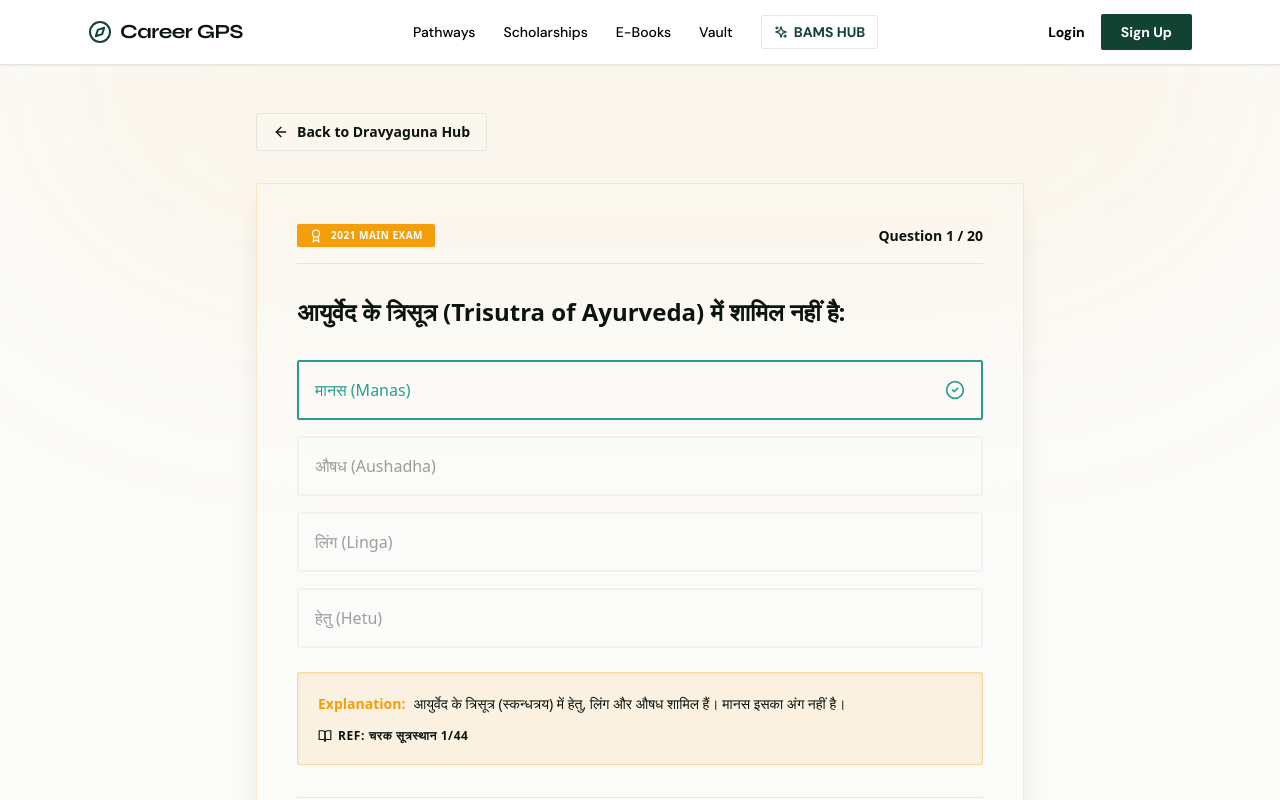
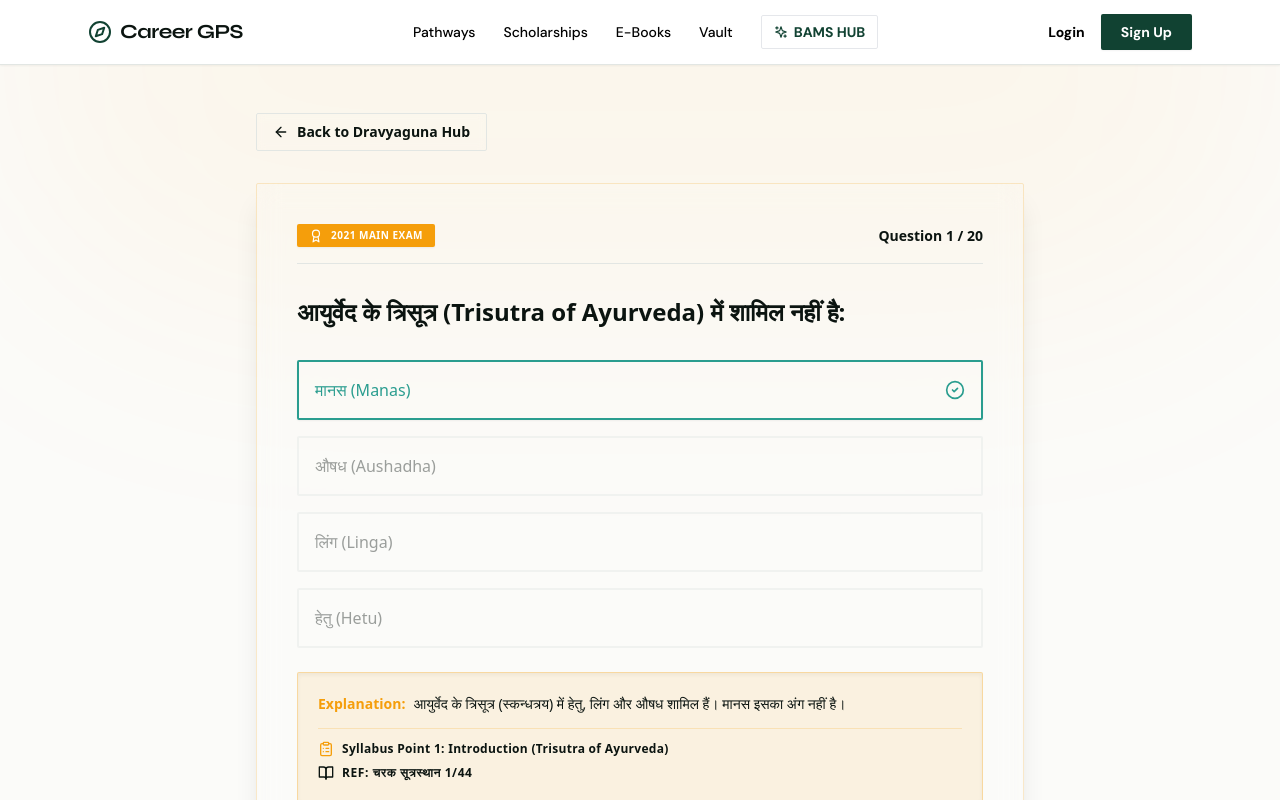
Before and after one commit to SahilDhinwa/Career-gps2.0, a Next.js app: page /mcq-practice/dravyaguna/paper-1/batch-2021 in a window 1280 px wide. Both pictures are taken after a click on the button "मानस (Manas)". Shown: the top 800 px of the page. Built offline with nearby package versions, Linux system fonts and the light colour scheme; no server answers.

Commit message:
Update questions with additional references and explanations
Added new references and explanations for questions in the Batch 2021 test.

```diff
--- a/app/mcq-practice/dravyaguna/paper-1/batch-2021/page.tsx
+++ b/app/mcq-practice/dravyaguna/paper-1/batch-2021/page.tsx
@@ -2,7 +2,7 @@
 
 import { useState } from "react";
 import Link from "next/link";
-import { ArrowLeft, ArrowRight, CheckCircle2, XCircle, RefreshCcw, Award, BookOpen } from "lucide-react";
+import { ArrowLeft, ArrowRight, CheckCircle2, XCircle, RefreshCcw, Award, BookOpen, ClipboardList } from "lucide-react";
 
 const BATCH_2021_QUESTIONS = [
   {
@@ -10,121 +10,148 @@ const BATCH_2021_QUESTIONS = [
     options: ["मानस (Manas)", "औषध (Aushadha)", "लिंग (Linga)", "हेतु (Hetu)"],
     correctAnswerIndex: 0,
     explanation: "आयुर्वेद के त्रिसूत्र (स्कन्धत्रय) में हेतु, लिंग और औषध शामिल हैं। मानस इसका अंग नहीं है।",
-    reference: "चरक सूत्रस्थान 1/44"
+    reference: "चरक सूत्रस्थान 1/44",
+    ncismRef: "Syllabus Point 1: Introduction (Trisutra of Ayurveda)"
   },
-  {
-    questionText: "निम्न में से 'स्वस्थानाहित' (Swasthahit) द्रव्य किस प्रकार का वर्गीकरण है?",
+    {
+    questionText: "निम्न में से 'स्वस्थहित' (Swasthahit) द्रव्य किस प्रकार का वर्गीकरण है?",
     options: ["प्रयोगभेद (Prayogabhed)", "उत्पत्तिभेद (Utpattibhed)", "प्रभावभेद (Prabhavabheda)", "योनिभेद (Yonibhed)"],
-    correctAnswerIndex: 0,
-    explanation: "प्रयोग (उपयोग) के आधार पर द्रव्य के दो भेद होते हैं - स्वस्थानाहित (स्वास्थ्य रक्षक) और व्याधिप्रणुत् (रोग नाशक)।"
+    correctAnswerIndex: 2,
+    explanation: "आचार्य चरक (सूत्रस्थान 1/67) के अनुसार प्रभाव (Action) के आधार पर द्रव्य के तीन भेद हैं: 1. दोषप्रशमन, 2. धातुप्रदूषण और 3. स्वस्थहित। अतः यह प्रभावभेद है।",
+    reference: "चरक सूत्रस्थान 1/67",
+    ncismRef: "Syllabus Point 2: Dravya (Classification based on Prabhava)"
   },
   {
     questionText: "दवा की प्राथमिक क्रिया के अप्रत्यक्ष परिणाम (Indirect consequences of a primary action of the drug) को कहा जाता है:",
-    options: ["द्वितीयक प्रभाव (Secondary Effects)", "अतिसंवेदनशीलता (Hypersensitivity)", "मुग्धाता (Idiosyncrasy)", "दुष्प्रभाव (Side Effects)"],
+    options: ["द्वितीयक प्रभाव (Secondary Effects)", "अतिसंवेदनशीलता (Hypersensitivity)", "मुग्धाता / गुप्ता [Misprint] (Idiosyncrasy)", "दुष्प्रभाव (Side Effects)"],
     correctAnswerIndex: 0,
-    explanation: "औषधि का जो सीधा असर होता है उसे Primary action कहते हैं, और उस क्रिया के फलस्वरूप जो दूसरा प्रभाव उत्पन्न होता है उसे Secondary effect कहते हैं।"
+    explanation: "औषधि का जो सीधा असर होता है उसे Primary action कहते हैं, और उस क्रिया के फलस्वरूप जो दूसरा प्रभाव उत्पन्न होता है उसे Secondary effect कहते हैं। (नोट: यूनिवर्सिटी पेपर में 'Idiosyncrasy' का हिंदी अनुवाद गलती से 'गुप्ता' छपा है!)",
+    ncismRef: "Syllabus Point 10.2: Modern Pharmacology (Adverse Drug Reactions)"
   },
   {
     questionText: "वातव्याधि में लाभकारी गुण (Beneficial Gunas in Vatavyadhi):",
     options: ["स्निग्ध और उष्ण (Snigdha & Ushna)", "लघु और शीत (Laghu & Sheeta)", "रुक्ष और शीत (Ruksha & Sheeta)", "रुक्ष और लघु (Ruksha & Laghu)"],
     correctAnswerIndex: 0,
-    explanation: "वात दोष मुख्य रूप से रुक्ष और शीत होता है। अतः इसके शमन के लिए विपरीत गुण- स्निग्ध और उष्ण अत्यंत लाभकारी होते हैं।"
+    explanation: "वात दोष मुख्य रूप से रुक्ष और शीत होता है। अतः इसके शमन के लिए विपरीत गुण- स्निग्ध और उष्ण अत्यंत लाभकारी होते हैं।",
+    ncismRef: "Syllabus Point 3: Guna (Clinical Application of Gurvadi Gunas)"
   },
   {
     questionText: "रुक्ष, शीत और लघु गुण निम्नलिखित में से किस रस में मौजूद हैं?",
     options: ["लवण (Lavana)", "तिक्त (Tikta)", "मधुर (Madhura)", "अम्ल (Amla)"],
     correctAnswerIndex: 1,
-    explanation: "तिक्त रस में वायु और आकाश महाभूत की प्रधानता होती है, जिसके कारण यह रुक्ष, शीत और लघु गुणों से युक्त होता है।"
+    explanation: "तिक्त रस में वायु और आकाश महाभूत की प्रधानता होती है, जिसके कारण यह रुक्ष, शीत और लघु गुणों से युक्त होता है।",
+    ncismRef: "Syllabus Point 4: Rasa (Panchabhautik Sangathana)"
   },
   {
     questionText: "डेटा उपयोग की प्रक्रिया (The process of data utilization) को किस नाम से जाना जाता है?",
     options: ["डेटा प्लान (Data Plan)", "डेटा माइनिंग (Data Mining)", "रिसर्च (Research)", "स्टैटिस्टिक्स (Statistics)"],
     correctAnswerIndex: 1,
-    explanation: "बड़े डेटासेट्स में से उपयोगी पैटर्न और जानकारी निकालने की प्रक्रिया को डेटा माइनिंग (Data Mining) कहा जाता है।"
+    explanation: "बड़े डेटासेट्स में से उपयोगी पैटर्न और जानकारी निकालने की प्रक्रिया को डेटा माइनिंग (Data Mining) कहा जाता है।",
+    ncismRef: "Syllabus Point 11: Basics of Bioinformatics & Data Utilization"
   },
   {
     questionText: "कटु विपाक (Katu Vipak) है:",
     options: ["वातवर्धक (Vata Vardhak)", "कफवर्धक (Kapha Vardhak)", "पित्तशामक (Pitta Shamak)", "वातशामक (Vata Shamak)"],
     correctAnswerIndex: 0,
-    explanation: "कटु विपाक वात दोष को बढ़ाता है, कफ को घटाता है और मलमूत्र को बांधने (बद्धविट्क) का कार्य करता है।"
+    explanation: "कटु विपाक वात दोष को बढ़ाता है, कफ को घटाता है और मलमूत्र को बांधने (बद्धविट्क) का कार्य करता है।",
+    ncismRef: "Syllabus Point 5: Vipaka (Lakshana & Karma)"
   },
   {
     questionText: "'येन कुर्वन्ति तत्' (Yena Kurvanti Tat) का तात्पर्य है:",
     options: ["विपाक (Vipak)", "कर्म (Karma)", "प्रभाव (Prabhav)", "वीर्य (Virya)"],
     correctAnswerIndex: 3,
-    explanation: "\"येन कुर्वन्ति तद् वीर्यम्\" - जिसके द्वारा औषध अपना कार्य (कर्म) करती है, उस शक्ति को वीर्य कहते हैं।"
+    explanation: "\"येन कुर्वन्ति तद् वीर्यम्\" - जिसके द्वारा औषध अपना कार्य (कर्म) करती है, उस शक्ति को वीर्य कहते हैं।",
+    reference: "चरक सूत्रस्थान 26/65",
+    ncismRef: "Syllabus Point 6: Virya (Definition)"
   },
   {
     questionText: "लवण रस द्रव्य में _____ वीर्य होगा (Lavan Rasa Dravya will have ______ Virya):",
     options: ["रुक्ष (Ruksha)", "उष्ण (Ushna)", "द्रव (Drava)", "शीत (Sheeta)"],
     correctAnswerIndex: 1,
-    explanation: "लवण रस में जल और अग्नि महाभूत की प्रधानता होती है, अतः इसका वीर्य उष्ण (Ushna) होता है।"
+    explanation: "लवण रस में जल और अग्नि महाभूत की प्रधानता होती है, अतः इसका वीर्य उष्ण (Ushna) होता है।",
+    ncismRef: "Syllabus Point 6: Virya (Relationship between Rasa and Virya)"
   },
   {
     questionText: "'यत् कुर्वन्ति तत्' (Yat Kurvanti Tat) का तात्पर्य है:",
     options: ["काल (Kala)", "कर्म (Karma)", "अधिकरण (Adhikaran)", "वीर्य (Virya)"],
     correctAnswerIndex: 1,
-    explanation: "\"यत् कुर्वन्ति तत् कर्म\" - औषध जो कार्य या चेष्टा करती है, उसे कर्म कहा जाता है।"
+    explanation: "\"यत् कुर्वन्ति तत् कर्म\" - औषध जो कार्य या चेष्टा करती है, उसे कर्म कहा जाता है।",
+    reference: "चरक सूत्रस्थान 26/65",
+    ncismRef: "Syllabus Point 8: Karma (Definition)"
   },
   {
     questionText: "नेटवर्क फार्माकोलॉजी की अवधारणा (Concept of Network Pharmacology) किसके द्वारा प्रस्तावित की गई थी?",
     options: ["हॉपकिंस (Hopkins)", "एडवर्ड (Edward)", "किंग्स्टन (Kingston)", "चार्ल्स (Charles)"],
     correctAnswerIndex: 0,
-    explanation: "नेटवर्क फार्माकोलॉजी (Network Pharmacology) शब्द पहली बार 2007 में एंड्रयू एल. हॉपकिंस (Andrew L. Hopkins) द्वारा प्रस्तावित किया गया था।"
+    explanation: "नेटवर्क फार्माकोलॉजी (Network Pharmacology) शब्द पहली बार 2007 में एंड्रयू एल. हॉपकिंस (Andrew L. Hopkins) द्वारा प्रस्तावित किया गया था।",
+    ncismRef: "Syllabus Point 11: Network Pharmacology"
   },
   {
     questionText: "मरीच _____ का घटक नहीं है (Marich is not member of):",
-    options: ["षडूषण (Shadooshana)", "त्रिकटु (Trikatu)", "पंचकोल (Panchakola)", "चतुरषण (Chaturashan)"],
+    options: ["षडूषण (Shadushana)", "त्रिकटु (Trikatu)", "पंचकोल (Panchakola)", "चतुरुषण (Chaturushana)"],
     correctAnswerIndex: 2,
-    explanation: "पंचकोल में पिप्पली, पिप्पलीमूल, चव्य, चित्रक और शुण्ठी आते हैं। इसमें मरीच (काली मिर्च) शामिल नहीं है।"
+    explanation: "पंचकोल में पिप्पली, पिप्पलीमूल, चव्य, चित्रक और शुण्ठी आते हैं। इसमें मरीच (काली मिर्च) शामिल नहीं है।",
+    reference: "शार्ङ्गधर संहिता",
+    ncismRef: "Syllabus Point 9: Mishraka Varga (Panchakola)"
   },
   {
     questionText: "ICBN का तात्पर्य है (ICBN Refers to):",
     options: ["International Code of Botanical Network", "International Code of Botanical Nomenclature", "International Code of Biology Network", "International Community of Botanical Network"],
     correctAnswerIndex: 1,
-    explanation: "ICBN (अब ICN) वानस्पतिक नामकरण का अंतर्राष्ट्रीय कोड है, जो पादपों के वैज्ञानिक नाम रखने के नियम तय करता है।"
+    explanation: "ICBN (अब ICN) वानस्पतिक नामकरण का अंतर्राष्ट्रीय कोड है, जो पादपों के वैज्ञानिक नाम रखने के नियम तय करता है।",
+    ncismRef: "Syllabus Point 2: Nomenclature (ICBN Principles)"
   },
   {
     questionText: "भेषज परीक्षा की अवधारणा (Concept of Bheshaja Pariksha) का उल्लेख किसमें किया गया है?",
     options: ["चरक विमान (Charak Viman)", "चरक सूत्रस्थान (Charak Sutrasthan)", "चरक इन्द्रिय (Charak Indriya)", "चरक शारीर (Charak Sharir)"],
     correctAnswerIndex: 0,
-    explanation: "औषध परीक्षा (भेषज परीक्षा) का विस्तृत वर्णन चरक संहिता के विमान स्थान अध्याय 8 (रोगभिषग्जितीय विमान) में मिलता है।"
+    explanation: "औषध परीक्षा (भेषज परीक्षा) का विस्तृत वर्णन चरक संहिता के विमान स्थान अध्याय 8 (रोगभिषग्जितीय विमान) में मिलता है।",
+    reference: "चरक विमानस्थान 8/87",
+    ncismRef: "Syllabus Point 12: Bheshaja Pariksha"
   },
   {
     questionText: "चरक के अनुसार मूल (जड़) को किस ऋतु में एकत्रित करना चाहिए? (Mula should be collected in which Ritu)",
     options: ["वसंत (Vasant)", "वर्षा (Varsha)", "शरद (Sharad)", "ग्रीष्म (Grishma)"],
     correctAnswerIndex: 3,
-    explanation: "आचार्य चरक और सुश्रुत दोनों के अनुसार, पादपों की जड़ों (मूल) का संग्रहण ग्रीष्म (Summer) या शिशिर ऋतु में करना चाहिए, जब पत्ते गिर चुके हों।"
+    explanation: "आचार्य चरक और सुश्रुत दोनों के अनुसार, पादपों की जड़ों (मूल) का संग्रहण ग्रीष्म (Summer) या शिशिर ऋतु में करना चाहिए, जब पत्ते गिर चुके हों।",
+    reference: "चरक कल्पस्थान 1/10",
+    ncismRef: "Syllabus Point 10: Collection of Drugs (Bheshaja Sangrahana)"
   },
   {
     questionText: "बीज बैंक _____ संरक्षण की विधियों में से एक है (Seed bank is one of the methods of ______ Conservation):",
     options: ["In-Situ", "Ex-Situ", "Both", "Local"],
     correctAnswerIndex: 1,
-    explanation: "बीज बैंक (Seed Banks) पादप प्रजातियों को उनके प्राकृतिक आवास से बाहर (Ex-situ) सुरक्षित रखने का एक तरीका है।"
+    explanation: "बीज बैंक (Seed Banks) पादप प्रजातियों को उनके प्राकृतिक आवास से बाहर (Ex-situ) सुरक्षित रखने का एक तरीका है।",
+    ncismRef: "Syllabus Point 13: Conservation of Medicinal Plants"
   },
   {
     questionText: "मेदा और महामेदा का प्रतिनिधि है (Substitute of Meda & Mahameda is):",
     options: ["शतावरी (Shatavari)", "विदारीकंद (Vidarikanda)", "वाराहीकंद (Varahikand)", "अश्वगंधा (Ashwagandha)"],
     correctAnswerIndex: 0,
-    explanation: "अष्टवर्ग द्रव्यों के अभाव प्रतिनिधि सिद्धांत के अनुसार, मेदा और महामेदा न मिलने पर शतावरी का प्रयोग करना चाहिए।"
+    explanation: "अष्टवर्ग द्रव्यों के अभाव प्रतिनिधि सिद्धांत के अनुसार, मेदा और महामेदा न मिलने पर शतावरी का प्रयोग करना चाहिए।",
+    reference: "भावप्रकाश निघण्टु",
+    ncismRef: "Syllabus Point 10: Abhava Pratinidhi Dravya (Substitute Drugs)"
   },
   {
     questionText: "'Ultrasound Extraction' को ___ के नाम से भी जाना जाता है:",
     options: ["Multiplication", "Subtraction", "Sublimation", "Sonication"],
     correctAnswerIndex: 3,
-    explanation: "अल्ट्रासाउंड एक्सट्रैक्शन को सोनिकेशन (Sonication) भी कहा जाता है, जिसमें ध्वनि तरंगों का उपयोग करके औषधीय तत्वों को निकाला जाता है।"
+    explanation: "अल्ट्रासाउंड एक्सट्रैक्शन को सोनिकेशन (Sonication) भी कहा जाता है, जिसमें ध्वनि तरंगों का उपयोग करके औषधीय तत्वों को निकाला जाता है।",
+    ncismRef: "Syllabus Point 12: Pharmacognosy (Extraction Methods)"
   },
   {
     questionText: "ग्लोबल सेंटर फॉर ट्रेडिशनल मेडिसिन किस शहर में स्थापित किया गया है? (Global Centre for Traditional Medicine is established in):",
     options: ["जयपुर (Jaipur)", "जामनगर (Jamnagar)", "जोधपुर (Jodhpur)", "जम्मू (Jammu)"],
     correctAnswerIndex: 1,
-    explanation: "विश्व स्वास्थ्य संगठन (WHO) द्वारा ग्लोबल सेंटर फॉर ट्रेडिशनल मेडिसिन (GCTM) जामनगर, गुजरात में स्थापित किया गया है।"
+    explanation: "विश्व स्वास्थ्य संगठन (WHO) द्वारा ग्लोबल सेंटर फॉर ट्रेडिशनल मेडिसिन (GCTM) जामनगर, गुजरात में स्थापित किया गया है।",
+    ncismRef: "Syllabus Point 1: Important Institutions related to Medicinal Plants"
   },
   {
     questionText: "वृक्षायुर्वेद ______ के द्वारा लिखा गया है (Vrikshayurved is written by):",
     options: ["गोपाल (Gopal)", "मदनपाल (Madanpala)", "सुरपाल (Surpala)", "हरपाल (Harpal)"],
     correctAnswerIndex: 2,
-    explanation: "सुरपाल (Surpala) ने 'वृक्षायुर्वेद' नामक प्राचीन संस्कृत ग्रन्थ की रचना की, जो पादप विज्ञान और कृषि पर आधारित है।"
+    explanation: "सुरपाल (Surpala) ने 'वृक्षायुर्वेद' नामक प्राचीन संस्कृत ग्रन्थ की रचना की, जो पादप विज्ञान और कृषि पर आधारित है।",
+    ncismRef: "Syllabus Point 1: History of Dravyaguna (Vrikshayurveda)"
   }
 ];
 
@@ -244,15 +271,23 @@ export default function Batch2021Test() {
             {/* EXPLANATION POP-UP */}
             {isAnswered && qData.explanation && (
               <div className="mt-6 bg-amber-500/10 border border-amber-500/30 rounded-sm p-5 shadow-inner animate-in fade-in slide-in-from-bottom-2 duration-300">
-                <p className="text-sm text-foreground/90 leading-relaxed font-medium">
+                <p className="text-sm text-foreground/90 leading-relaxed font-medium mb-3">
                   <span className="font-bold text-amber-500 mr-2">Explanation:</span>
                   {qData.explanation}
                 </p>
-                {qData.reference && (
-                  <p className="text-xs text-foreground/50 mt-3 font-bold uppercase tracking-wider flex items-center gap-1.5">
-                    <BookOpen className="w-3.5 h-3.5" /> Ref: {qData.reference}
-                  </p>
-                )}
+
+                <div className="flex flex-col gap-2 border-t border-amber-500/20 pt-3">
+                  {qData.ncismRef && (
+                    <p className="text-xs text-foreground/70 font-bold tracking-wide flex items-center gap-2">
+                      <ClipboardList className="w-4 h-4 text-amber-500" /> {qData.ncismRef}
+                    </p>
+                  )}
+                  {qData.reference && (
+                    <p className="text-xs text-foreground/50 font-bold uppercase tracking-wider flex items-center gap-2">
+                      <BookOpen className="w-4 h-4" /> Ref: {qData.reference}
+                    </p>
+                  )}
+                </div>
               </div>
             )}
 
@@ -285,4 +320,4 @@ export default function Batch2021Test() {
       </div>
     </div>
   );
-                }
+}
```
